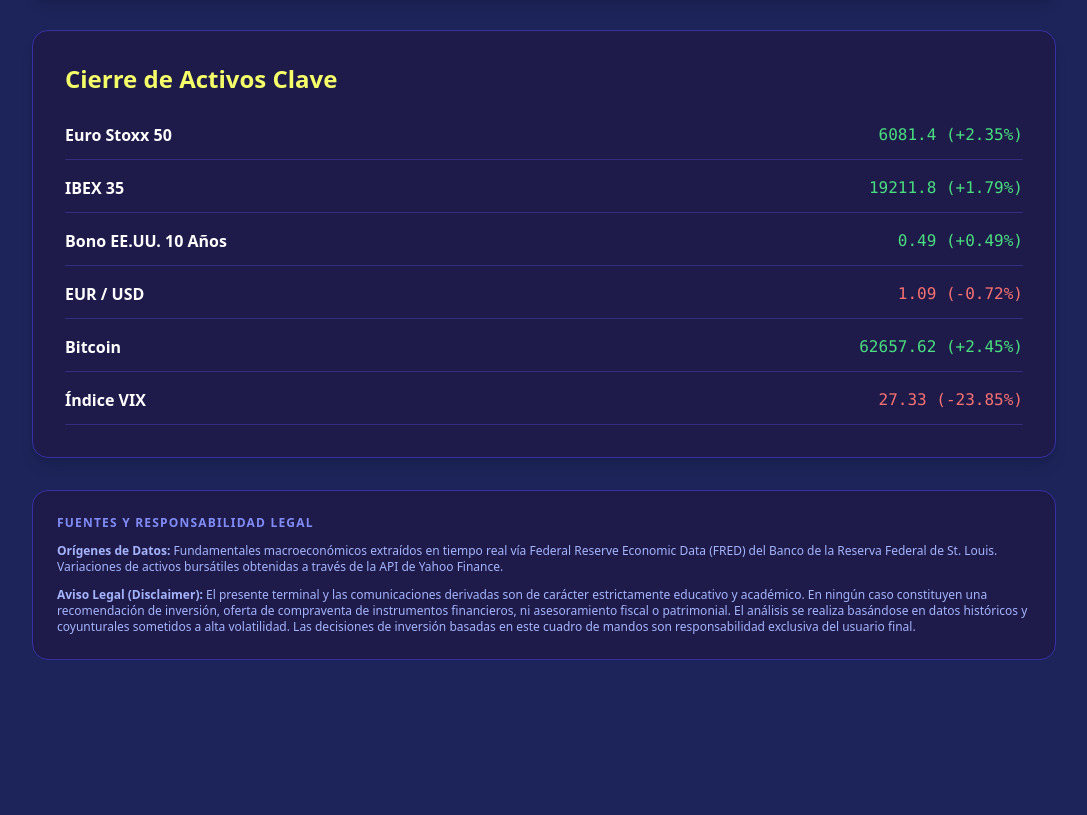
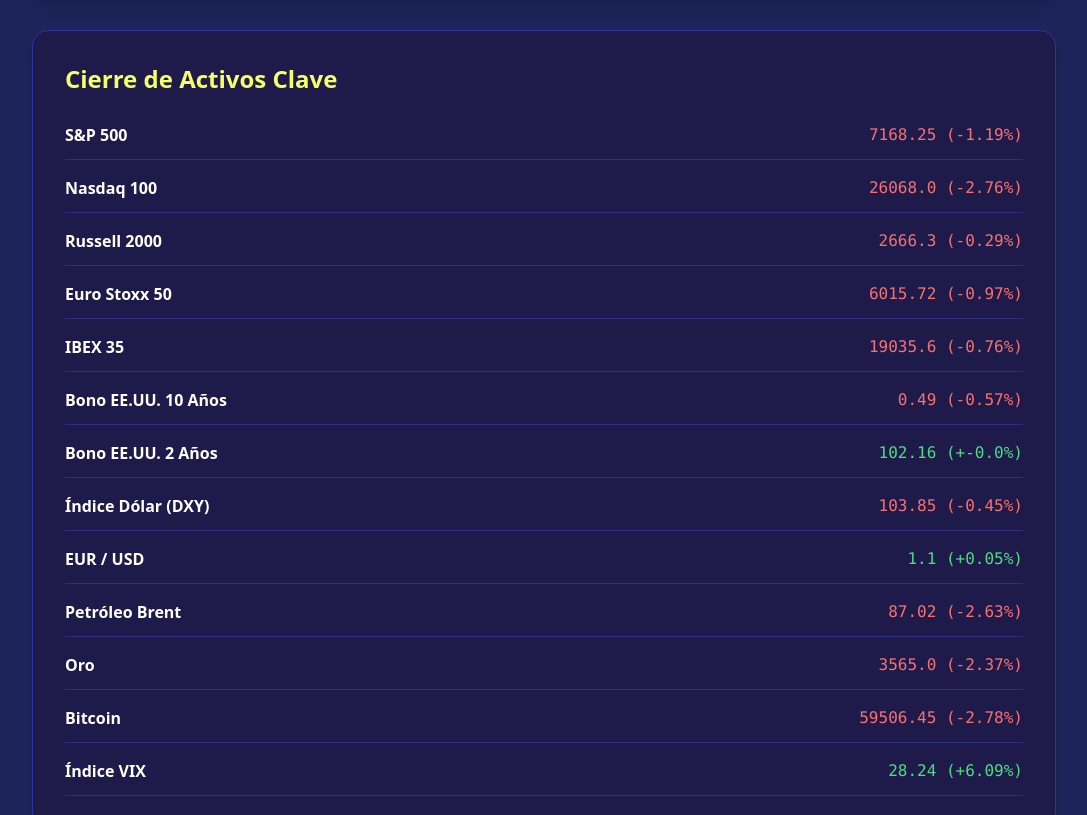
Before and after one commit to aguarinosm/mercado_bot.py, a plain HTML site: page index.html in a window 1280 px wide. Shown: the part 711-1526 px from the top of the page, without its empty margins (96-1183 px from the left). Before the commit the page ends 1403 px from the top, so only its background shows below. Drawn offline with nearby package versions, Linux system fonts and the light colour scheme.

Commit message:
Actualizar web diaria automática

```diff
--- a/index.html
+++ b/index.html
@@ -3,7 +3,7 @@
 <head>
     <meta charset="UTF-8">
     <meta name="viewport" content="width=device-width, initial-scale=1.0">
-    <title>Terminal Macro-Financiero | 23-11-2026</title>
+    <title>Terminal Macro-Financiero | 24-11-2026</title>
     <script src="https://cdn.tailwindcss.com"></script>
     <style>
         body { background-color: #1C2459; color: #ffffff; font-family: system-ui, -apple-system, sans-serif; }
@@ -15,14 +15,14 @@
         <!-- CABECERA -->
         <header class="border-b border-indigo-800 pb-4">
             <h1 class="text-4xl font-extrabold text-[#F5FF67]">Briefing de Mercados</h1>
-            <p class="text-indigo-300 mt-2 text-sm uppercase tracking-wider">Despliegue Analítico • Fecha: 23-11-2026</p>
+            <p class="text-indigo-300 mt-2 text-sm uppercase tracking-wider">Despliegue Analítico • Fecha: 24-11-2026</p>
         </header>
 
         <!-- BLOQUE 1: RESUMEN DUMMIES (AMARILLO GIGANTE) -->
         <section class="bg-custom-yellow p-6 md:p-8 rounded-2xl shadow-xl space-y-3 border-4 border-[#F5FF67]">
             <h2 class="text-2xl font-black uppercase tracking-wide">El mercado en 1 minuto</h2>
             <p class="text-lg font-medium leading-relaxed">
-                Día de navegación tranquila. La economía crece a buen ritmo pero sin sobrecalentarse, y la inflación parece controlada. Esto es como ir en barco con el viento a favor: las empresas pueden planificar su futuro y los inversores compran acciones con confianza.
+                El mercado está en modo 'tormenta'. Los inversores tienen miedo porque el dinero es más caro de pedir prestado (los tipos de interés están altos). Como cuesta más financiarse, las empresas tienen más difícil crecer, y por eso la gente prefiere vender sus acciones y buscar refugios seguros.
             </p>
         </section>
 
@@ -30,7 +30,7 @@
         <section class="bg-indigo-950 p-6 md:p-8 rounded-2xl border border-indigo-800 shadow-lg space-y-6">
             <h2 class="text-2xl font-bold text-[#F5FF67]">Monitor Macro & FED</h2>
             <p class="text-indigo-100 leading-relaxed text-lg">
-                <strong>Análisis Institucional:</strong> Entorno macroeconómico acomodaticio o asimilado por el consenso. La lectura de inflación (337.476) y un mercado laboral estabilizado permiten que los índices directores extiendan su estructura técnica, con el bono a 10 años estabilizado en 0.49%.
+                <strong>Análisis Institucional:</strong> La volatilidad repunta (VIX en 28.24) en un contexto de reajuste de carteras. Con los tipos de la FED en 3.88% y la inflación persistente, el coste de oportunidad medido por el bono a 10 años (0.49%) sigue asfixiando los múltiplos de la renta variable tecnológica.
             </p>
             <div class="grid grid-cols-2 md:grid-cols-4 gap-4 mt-6">
                 <div class="bg-[#1C2459] p-4 rounded-xl border border-indigo-800 text-center">
@@ -58,33 +58,68 @@
             <ul class="space-y-1 mt-4">
 
         <li class='flex justify-between border-b border-indigo-900 py-3 items-center'>
+            <span class='font-semibold'>S&P 500</span>
+            <span class='font-mono text-red-400'>7168.25 (-1.19%)</span>
+        </li>
+
+        <li class='flex justify-between border-b border-indigo-900 py-3 items-center'>
+            <span class='font-semibold'>Nasdaq 100</span>
+            <span class='font-mono text-red-400'>26068.0 (-2.76%)</span>
+        </li>
+
+        <li class='flex justify-between border-b border-indigo-900 py-3 items-center'>
+            <span class='font-semibold'>Russell 2000</span>
+            <span class='font-mono text-red-400'>2666.3 (-0.29%)</span>
+        </li>
+
+        <li class='flex justify-between border-b border-indigo-900 py-3 items-center'>
             <span class='font-semibold'>Euro Stoxx 50</span>
-            <span class='font-mono text-green-400'>6081.4 (+2.35%)</span>
+            <span class='font-mono text-red-400'>6015.72 (-0.97%)</span>
         </li>
 
         <li class='flex justify-between border-b border-indigo-900 py-3 items-center'>
             <span class='font-semibold'>IBEX 35</span>
-            <span class='font-mono text-green-400'>19211.8 (+1.79%)</span>
+            <span class='font-mono text-red-400'>19035.6 (-0.76%)</span>
         </li>
 
         <li class='flex justify-between border-b border-indigo-900 py-3 items-center'>
             <span class='font-semibold'>Bono EE.UU. 10 Años</span>
-            <span class='font-mono text-green-400'>0.49 (+0.49%)</span>
+            <span class='font-mono text-red-400'>0.49 (-0.57%)</span>
+        </li>
+
+        <li class='flex justify-between border-b border-indigo-900 py-3 items-center'>
+            <span class='font-semibold'>Bono EE.UU. 2 Años</span>
+            <span class='font-mono text-green-400'>102.16 (+-0.0%)</span>
+        </li>
+
+        <li class='flex justify-between border-b border-indigo-900 py-3 items-center'>
+            <span class='font-semibold'>Índice Dólar (DXY)</span>
+            <span class='font-mono text-red-400'>103.85 (-0.45%)</span>
         </li>
 
         <li class='flex justify-between border-b border-indigo-900 py-3 items-center'>
             <span class='font-semibold'>EUR / USD</span>
-            <span class='font-mono text-red-400'>1.09 (-0.72%)</span>
+            <span class='font-mono text-green-400'>1.1 (+0.05%)</span>
+        </li>
+
+        <li class='flex justify-between border-b border-indigo-900 py-3 items-center'>
+            <span class='font-semibold'>Petróleo Brent</span>
+            <span class='font-mono text-red-400'>87.02 (-2.63%)</span>
+        </li>
+
+        <li class='flex justify-between border-b border-indigo-900 py-3 items-center'>
+            <span class='font-semibold'>Oro</span>
+            <span class='font-mono text-red-400'>3565.0 (-2.37%)</span>
         </li>
 
         <li class='flex justify-between border-b border-indigo-900 py-3 items-center'>
             <span class='font-semibold'>Bitcoin</span>
-            <span class='font-mono text-green-400'>62657.62 (+2.45%)</span>
+            <span class='font-mono text-red-400'>59506.45 (-2.78%)</span>
         </li>
 
         <li class='flex justify-between border-b border-indigo-900 py-3 items-center'>
             <span class='font-semibold'>Índice VIX</span>
-            <span class='font-mono text-red-400'>27.33 (-23.85%)</span>
+            <span class='font-mono text-green-400'>28.24 (+6.09%)</span>
         </li>
 
             </ul>
```
